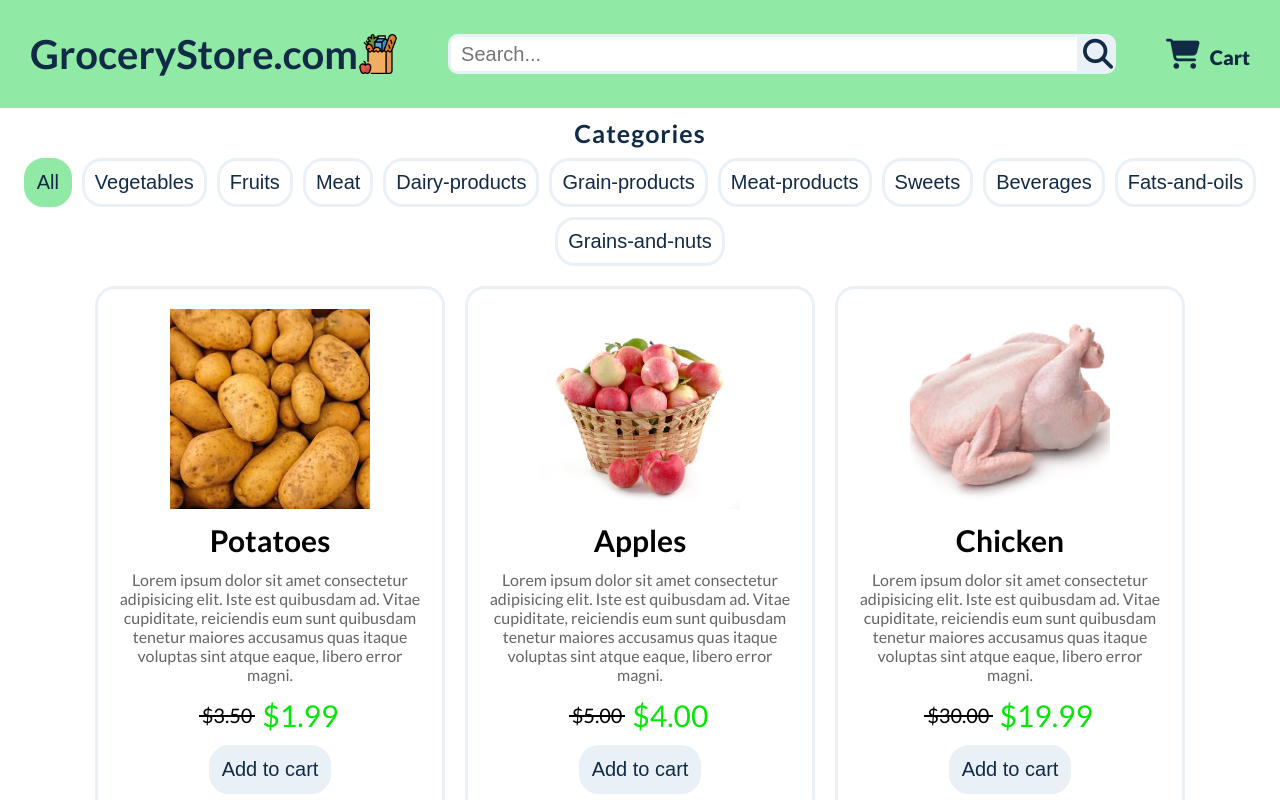
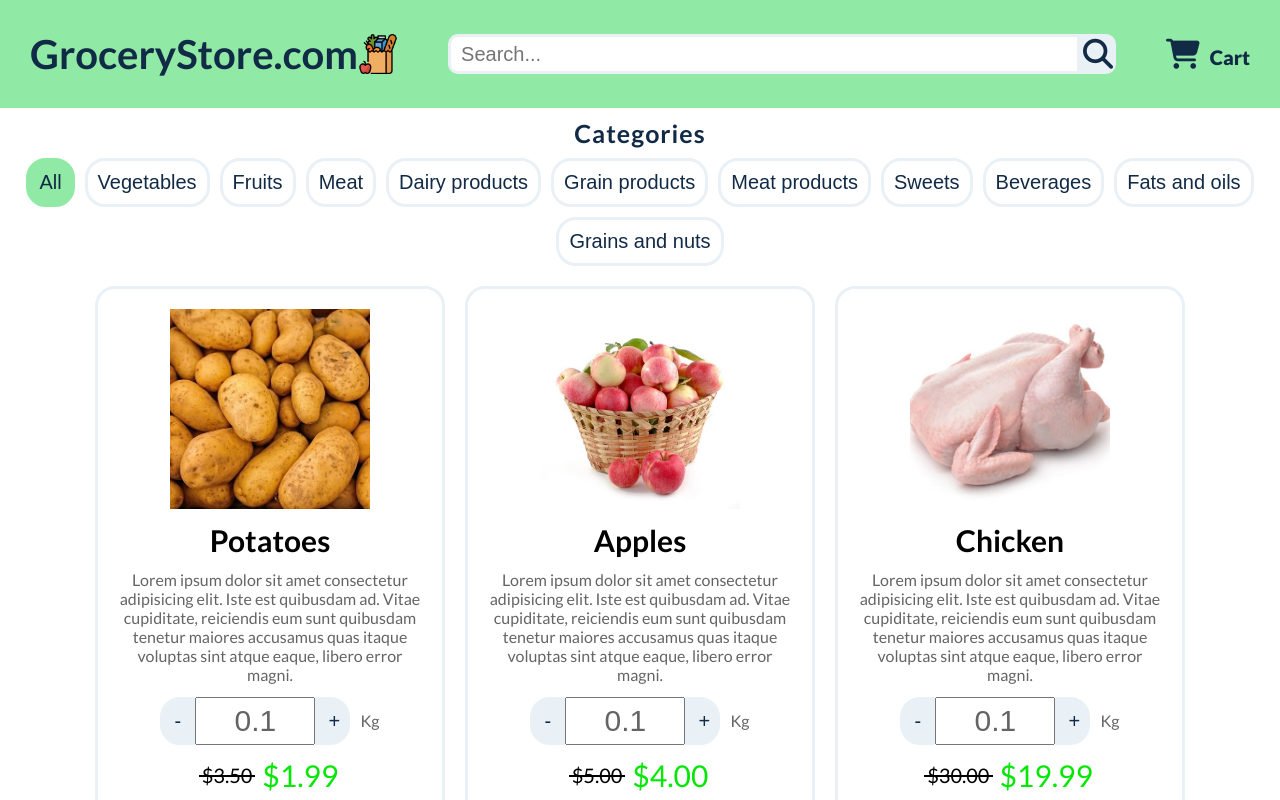
Before and after one commit to ajdachoo/fake-grocery-online-store, a website: page index.html in a window 1280 px wide. Shown: the top 800 px of the page. Drawn offline with Linux system fonts and the light colour scheme.

Commit message:
add product quantity counter 1/n

```diff
--- a/src/main.ts
+++ b/src/main.ts
@@ -6,12 +6,16 @@ const productsSection: HTMLElement = document.querySelector(".products");
 const renderProducts = (items: Product[]) => {
     productsSection.innerHTML = "";
     for (let i = 0; i < items.length; i++) {
+
+        let minQty = items[i].measure === Measure.Kg ? 0.1 : 1;
+
         const newProduct = document.createElement("div");
         newProduct.className = `product ${items[i].sale ? "on-sale" : ""}`;
         newProduct.innerHTML = `
                 <img src="${items[i].image}" alt="${items[i].name}" class="item-icon">
                 <h1 class="product-title">${items[i].name}</h1>
                 <p class="product-description">${items[i].description}</p>
+                <div class="product-quantity"><div class="product-quantity-counter"><button value="-" disabled="disabled">-</button><input type="number" max="100" min="${minQty}" step="${minQty}" value="${minQty}"><button value="+">+</button></div><span class="product-measure">${items[i].measure}</span></div>
                 <div class="product-price"><span class="product-price-default">$${items[i].price.toFixed(2)}</span><span class="product-price-sale">${items[i].saleAmount ? "$" + items[i].saleAmount.toFixed(2) : ""}</span></div>
                 <button>Add to cart</button>`;
 
@@ -78,3 +82,11 @@ searchBarInput.addEventListener("input", (e: Event) => {
 
     renderProducts(foundProducts);
 });
+
+const quantityCounterButtons = document.querySelectorAll(".product-quantity-counter button");
+
+quantityCounterButtons.forEach((btn) => {
+    btn.addEventListener("click", (e: Event) => {
+
+    })
+});
--- a/src/products.ts
+++ b/src/products.ts
@@ -7,6 +7,13 @@ type Product = {
     image: string;
     sale?: boolean;
     saleAmount?: number;
+    measure: Measure;
+}
+
+enum Measure {
+    Kg = "Kg",
+    Liter = "L",
+    Unit = "",
 }
 
 
@@ -21,6 +28,7 @@ const products: Product[] = [
         image: "./images/potatoes.jpg",
         sale: true,
         saleAmount: 1.99,
+        measure: Measure.Kg,
     },
     {
         id: 1,
@@ -31,6 +39,7 @@ const products: Product[] = [
         image: "./images/apples.jpg",
         sale: true,
         saleAmount: 4,
+        measure: Measure.Kg,
     },
     {
         id: 2,
@@ -41,34 +50,38 @@ const products: Product[] = [
         image: "./images/chicken.jpg",
         sale: true,
         saleAmount: 19.99,
+        measure: Measure.Kg,
     },
     {
         id: 3,
         name: "milk",
         description: `Lorem ipsum dolor sit amet consectetur adipisicing elit. Iste est quibusdam ad. Vitae cupiditate, reiciendis eum sunt quibusdam tenetur maiores accusamus quas itaque voluptas sint atque eaque, libero error magni.`,
-        category: "dairy-products",
+        category: "dairy products",
         price: 4,
         image: "./images/milk.jpg",
+        measure: Measure.Liter,
     },
     {
         id: 4,
         name: "bread",
         description: `Lorem ipsum dolor sit amet consectetur adipisicing elit. Iste est quibusdam ad. Vitae cupiditate, reiciendis eum sunt quibusdam tenetur maiores accusamus quas itaque voluptas sint atque eaque, libero error magni.`,
-        category: "grain-products",
+        category: "grain products",
         price: 3,
         image: "./images/bread.jpg",
         sale: false,
         saleAmount: 1.99,
+        measure: Measure.Unit,
     },
     {
         id: 5,
         name: "sausages",
         description: `Lorem ipsum dolor sit amet consectetur adipisicing elit. Iste est quibusdam ad. Vitae cupiditate, reiciendis eum sunt quibusdam tenetur maiores accusamus quas itaque voluptas sint atque eaque, libero error magni.`,
-        category: "meat-products",
+        category: "meat products",
         price: 40,
         image: "./images/sausages.jpg",
         sale: true,
         saleAmount: 29.99,
+        measure: Measure.Kg,
     },
     {
         id: 6,
@@ -79,6 +92,7 @@ const products: Product[] = [
         image: "./images/chocolate.jpg",
         sale: true,
         saleAmount: 18.99,
+        measure: Measure.Unit,
     },
     {
         id: 7,
@@ -89,23 +103,26 @@ const products: Product[] = [
         image: "./images/cola.jpg",
         sale: false,
         saleAmount: 5.2,
+        measure: Measure.Liter,
     },
     {
         id: 8,
         name: "olive oil",
         description: `Lorem ipsum dolor sit amet consectetur adipisicing elit. Iste est quibusdam ad. Vitae cupiditate, reiciendis eum sunt quibusdam tenetur maiores accusamus quas itaque voluptas sint atque eaque, libero error magni.`,
-        category: "fats-and-oils",
+        category: "fats and oils",
         price: 20,
         image: "./images/olive-oil.jpg",
         sale: false,
         saleAmount: 18.99,
+        measure: Measure.Liter,
     },
     {
         id: 9,
         name: "penauts",
         description: `Lorem ipsum dolor sit amet consectetur adipisicing elit. Iste est quibusdam ad. Vitae cupiditate, reiciendis eum sunt quibusdam tenetur maiores accusamus quas itaque voluptas sint atque eaque, libero error magni.`,
-        category: "grains-and-nuts",
+        category: "grains and nuts",
         price: 10,
         image: "./images/peanuts.jpg",
+        measure: Measure.Kg,
     }
 ]
--- a/styles.css
+++ b/styles.css
@@ -206,6 +206,51 @@ nav {
     left: -5%;
 }
 
+.product-quantity {
+    display: flex;
+    gap: 1rem;
+    align-items: center;
+}
+
+.product-quantity-counter {
+    display: flex;
+    align-items: center;
+}
+
+.product-quantity-counter input {
+    height: 4.8rem;
+    font-size: 3rem;
+    width: 12rem;
+    text-align: center;
+    color: var(--g4);
+}
+
+.product-quantity-counter ::-webkit-inner-spin-button,
+.product-quantity-counter ::-webkit-outer-spin-button {
+    -webkit-appearance: none;
+    margin: 0;
+}
+
+.product-quantity-counter button {
+    height: 4.8rem;
+    width: 3.5rem;
+}
+
+.product-quantity-counter button:nth-of-type(1) {
+    border-top-right-radius: 0;
+    border-bottom-right-radius: 0;
+}
+
+.product-quantity-counter button:nth-of-type(2) {
+    border-top-left-radius: 0;
+    border-bottom-left-radius: 0;
+}
+
+.product-measure {
+    font-size: 1.6rem;
+    color: var(--g4);
+}
+
 .empty-state {
     display: none;
     font-size: 5rem;
```
Also changed, not shown: dist/main.js, dist/products.js.
